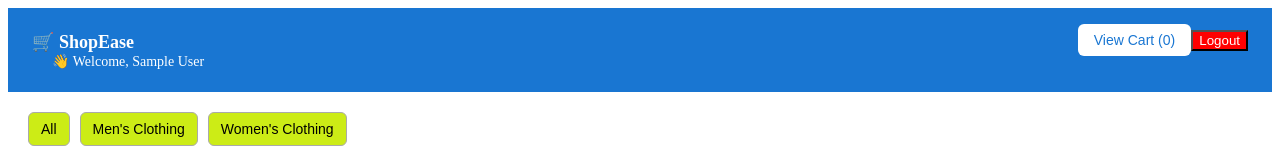
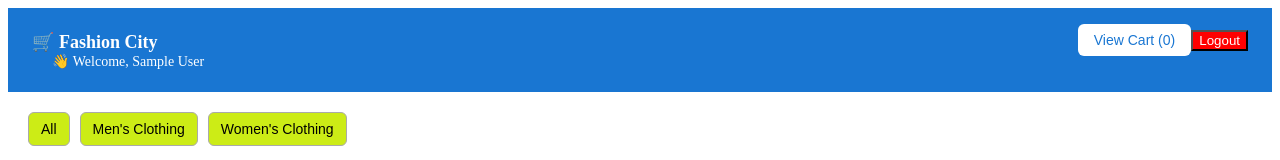
Before and after one commit to Swapna12308/ReactShoppingsite, a React (Vite) app: page /home in a window 1280 px wide. Shown: the top 160 px of the page. Built offline with nearby package versions, Linux system fonts and the light colour scheme; no server answers; sample sign-in values are in the browser's storage.

Commit message:
Update Navbar.jsx

```diff
--- a/src/components/Navbar.jsx
+++ b/src/components/Navbar.jsx
@@ -17,7 +17,7 @@
 //   };
 //   return (
 //     <nav className="navbar">
-//       <div className="navbar-logo">🛒 ShopEase</div>
+//       <div className="navbar-logo">🛒 Fashion city</div>
 //       <button className="cart-button" onClick={onCartClick}>
 //         View Cart ({cartCount})
 //       </button>
@@ -46,7 +46,7 @@
   return (
     <nav className="navbar">
       <div className="navbar-left">
-        <div className="navbar-logo">🛒 ShopEase</div>
+        <div className="navbar-logo">🛒 Fashion City</div>
         {user && (
           <div className="user-name" style={{ marginLeft: '20px', fontSize: '14px' }}>
             👋 Welcome, {user.displayName || user.email}
```
